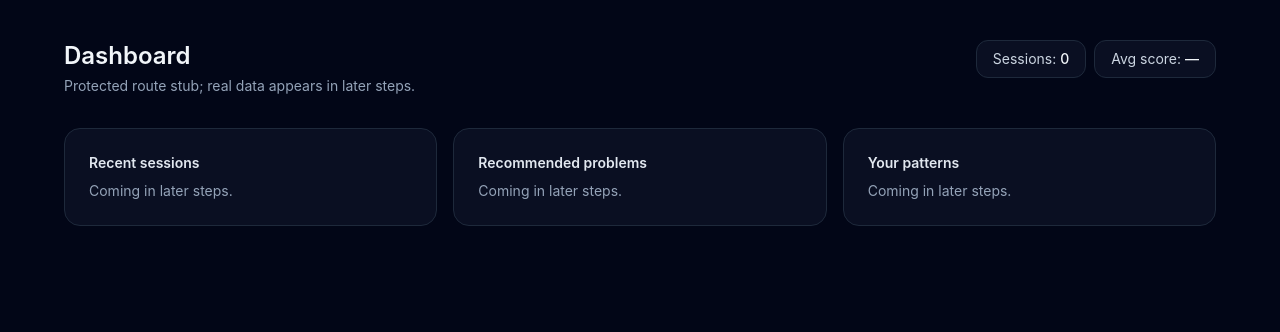
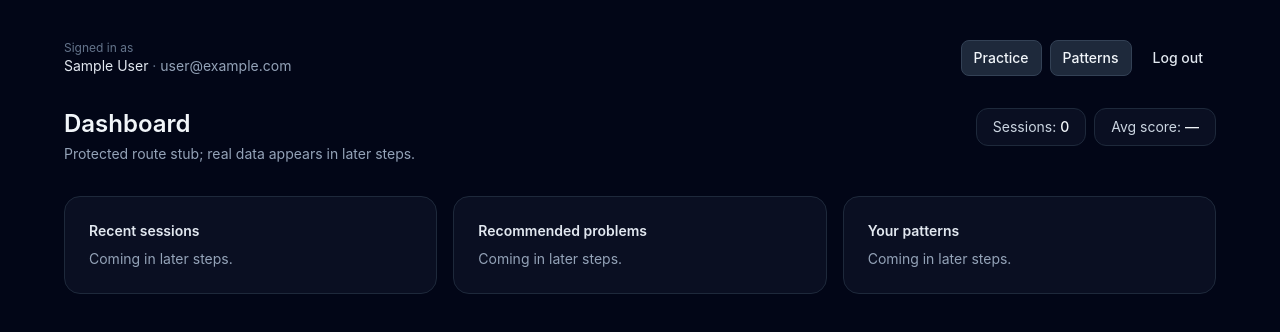
Before and after one commit to devkhera24/IntelliDSA, a React (Vite) app: page /dashboard in a window 1280 px wide. Shown: the top 332 px of the page. Built offline with nearby package versions, Linux system fonts and the light colour scheme; no server answers; sample sign-in values are in the browser's storage.

Commit message:
Dashboard landing page updated

```diff
--- a/src/pages/Dashboard.jsx
+++ b/src/pages/Dashboard.jsx
@@ -1,7 +1,41 @@
+import { Link, useNavigate } from 'react-router-dom'
+import Button from '../components/UI/Button'
+import { useAuth } from '../context/AuthContext'
+
 export default function Dashboard() {
+	const { user, logout } = useAuth()
+	const navigate = useNavigate()
+
+	async function handleLogout() {
+		await logout()
+		navigate('/')
+	}
+
 	return (
 		<div className="min-h-screen bg-slate-950 text-slate-100 px-6 py-10">
 			<div className="mx-auto max-w-6xl">
+				<div className="mb-8 flex items-center justify-between gap-4 flex-wrap">
+					<div>
+						<div className="text-xs text-slate-500">Signed in as</div>
+						<div className="text-sm text-slate-200">
+							{user?.displayName || 'Anonymous'}
+							<span className="text-slate-500"> · </span>
+							<span className="text-slate-400">{user?.email}</span>
+						</div>
+					</div>
+					<div className="flex items-center gap-2">
+						<Button as={Link} to="/practice" variant="secondary" size="sm">
+							Practice
+						</Button>
+						<Button as={Link} to="/patterns" variant="secondary" size="sm">
+							Patterns
+						</Button>
+						<Button onClick={handleLogout} variant="ghost" size="sm">
+							Log out
+						</Button>
+					</div>
+				</div>
+
 				<div className="flex items-start justify-between gap-6 flex-wrap">
 					<div>
 						<h1 className="text-2xl font-semibold">Dashboard</h1>
--- a/src/pages/Landing.jsx
+++ b/src/pages/Landing.jsx
@@ -1,8 +1,15 @@
 import { Link } from 'react-router-dom'
 import Badge from '../components/UI/Badge'
 import Button from '../components/UI/Button'
+import { useAuth } from '../context/AuthContext'
 
 export default function Landing() {
+	const { user, logout } = useAuth()
+
+	async function handleLogout() {
+		await logout()
+	}
+
 	return (
 		<div className="min-h-screen bg-gradient-to-b from-slate-950 via-slate-900 to-slate-950 text-slate-100">
 			<header className="sticky top-0 z-10 border-b border-slate-800/80 bg-slate-950/50 backdrop-blur">
@@ -18,12 +25,25 @@ export default function Landing() {
 					</div>
 
 					<nav className="flex items-center gap-2">
+						{user ? (
+							<>
+								<Button as={Link} to="/dashboard" variant="secondary" size="sm">
+									Dashboard
+								</Button>
+								<Button onClick={handleLogout} variant="ghost" size="sm">
+									Log out
+								</Button>
+							</>
+						) : (
+							<>
 								<Button as={Link} to="/login" variant="ghost" size="sm">
 									Log in
 								</Button>
 								<Button as={Link} to="/signup" size="sm">
 									Create account
 								</Button>
+							</>
+						)}
 					</nav>
 				</div>
 			</header>
```
Lines whose indentation alone changed are shown as unchanged.
